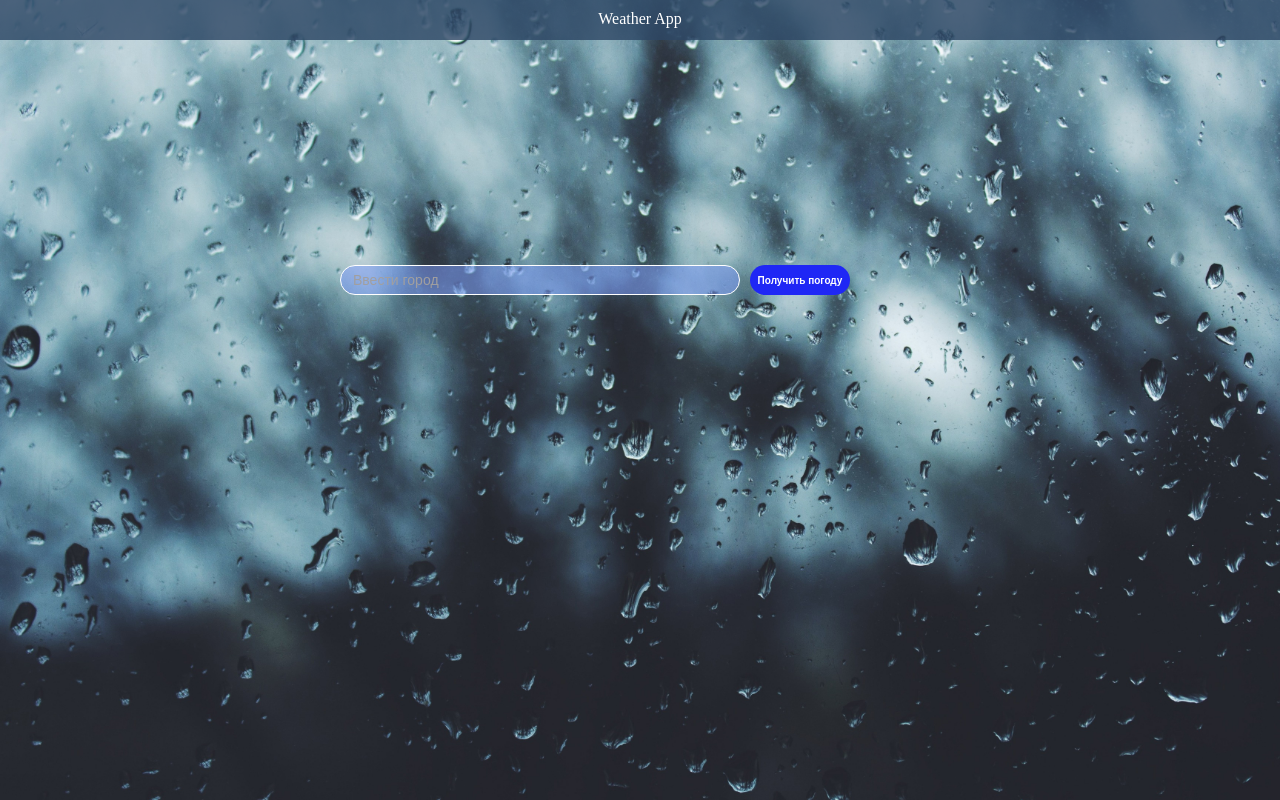
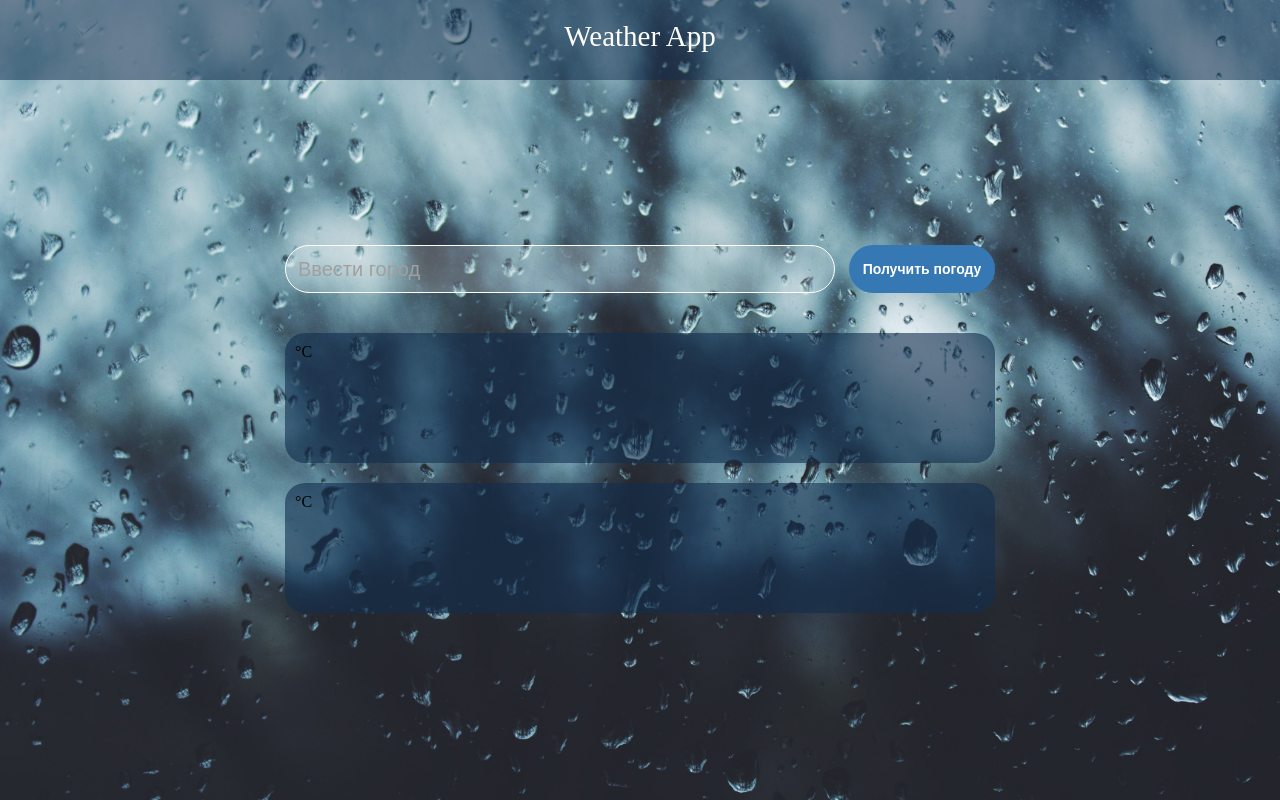
Before and after one commit to Akmi555/projec_02_ts, a React (Create React App) app: page /clients in a window 1280 px wide. Built offline with nearby package versions, Linux system fonts and the light colour scheme.

Commit message:
Progekt_Weather_5

```diff
--- a/src/components/Button/styles.ts
+++ b/src/components/Button/styles.ts
@@ -5,16 +5,17 @@ interface ButtonComponentProps {
 }
 
 export const ButtonComponent = styled.button<ButtonComponentProps>`
-  width: 100px;
-  height: 30px;
+  width: 146px;
+  height: 48px;
   outline: none;
   border: none;
-  padding: 2px;
+  padding: 12px, 40px, 12px, 40px;
+  gap: 10px;
   /* background: #1f27f5; */
-  background: ${({disabled})=>disabled? 'grey': '#1f27f5'};
-  border-radius: 20px;
+  background: ${({disabled})=>disabled? 'grey': '#3678B4'};
+  border-radius: 50px;
   color: white;
-  font-size: 10px;
+  font-size: 14px;
   font-weight: bold;
   cursor: pointer;
 `
--- a/src/components/Input/styles.ts
+++ b/src/components/Input/styles.ts
@@ -4,7 +4,8 @@ export const InputContainer = styled.div`
   display: flex;
   flex-direction: column;
   /* gap: 4px; */
-  width: 400px;
+  width: 550px;
+  height: 68px;
 `;
 
 export const Label = styled.label`
@@ -13,14 +14,15 @@ export const Label = styled.label`
 `;
 
 export const InputElement = styled.input`
-  width: 400px;
-  height: 30px;
-  padding: 12px;
+  width: 550px;
+  height: 48px;
+  padding-left: 12px;
+  /* gap: 10px; */
   outline: none;
   border: 1px solid white;
-  border-radius: 30px;
-  font-size: 14px;
-  background-color: rgba(128, 157, 255, 0.5);
+  border-radius: 40px;
+  font-size: 20px;
+  background-color: rgba(255, 255, 255, 0.2);
   color: white;
 
   &::placeholder {
--- a/src/pages/Weather/Weather.tsx
+++ b/src/pages/Weather/Weather.tsx
@@ -1,4 +1,4 @@
-import { useState } from "react";
+import { createContext, useEffect, useState } from "react";
 import { useFormik } from "formik";
 
 import {
@@ -14,7 +14,7 @@ import Button from "components/Button/Button";
 import Input from "components/Input/Input";
 import { weatherValues } from "./types";
 
-
+export const MainWeatherContext = createContext<string[]>([]);
 
 function Weather() {
   const [resultValue, setResultValue] = useState<string[]>([]);
@@ -36,18 +36,21 @@ function Weather() {
     const response = await fetch(
       `https://api.openweathermap.org/data/2.5/weather?q=${CITY_NAME}&appid=${APP_ID}`
     );
-    // console.log(response);
+    console.log(response);
     const result = await response.json();
     console.log(result);
     // setResultValue(result.main.temp);
     setResultValue([
-      result.main.temp,
+      (result.main.temp - 273.15).toFixed(1),
       result.name,
-      result.main.humidity,
-      result.main.pressure,
-      result.weather[0].icon
+      result.weather[0].icon,
+      (result.main.feels_like- 273.15).toFixed(1),
     ]);
   };
+
+  // useEffect(() => {
+  //   console.log("Component did update");
+  // }, [Button]);
 
   console.log(resultValue);
 
@@ -64,11 +67,13 @@ function Weather() {
           />
           <Button name="Получить погоду" type="submit" />
         </InputContainer>
-        <OutputContainer>
-          {resultValue}
-          <WeatherInfo />
-          <WeatherError />
-        </OutputContainer>
+        <MainWeatherContext.Provider value={resultValue}>
+          <OutputContainer>
+            {resultValue}
+            <WeatherInfo />
+            <WeatherError />
+          </OutputContainer>
+        </MainWeatherContext.Provider>
       </WeatherMain>
     </WeatherPage>
   );
--- a/src/pages/Weather/components/WeatherInfo/WeatherInfo.tsx
+++ b/src/pages/Weather/components/WeatherInfo/WeatherInfo.tsx
@@ -1,7 +1,22 @@
-import { WeatherData } from "./styles"
+import { useContext } from "react"
+
+import { WeatherCityData, WeatherData, WeatherFirstContainer, WeatherIconData, WeatherSecondContainer, WeatherTempData, WeatherTempFeelsLikeData } from "./styles"
+import { MainWeatherContext } from "pages/Weather/Weather"
+
+
 
 function WeatherInfo() {
-  return <WeatherData></WeatherData>
+  const contentData = useContext(MainWeatherContext)
+  return <WeatherData>
+    <WeatherFirstContainer>
+      <WeatherTempData>{contentData[0]}°C</WeatherTempData>
+      <WeatherCityData>{contentData[1]}</WeatherCityData>
+      <WeatherIconData ></WeatherIconData>
+    </WeatherFirstContainer>
+    <WeatherSecondContainer >
+      <WeatherTempFeelsLikeData>{contentData[3]}°C</WeatherTempFeelsLikeData>
+    </WeatherSecondContainer >
+  </WeatherData>
 }
 
 export default WeatherInfo
--- a/src/pages/Weather/components/WeatherInfo/styles.ts
+++ b/src/pages/Weather/components/WeatherInfo/styles.ts
@@ -2,6 +2,43 @@ import styled from "@emotion/styled";
 
 export const WeatherData = styled.div`
   display: flex;
-  height: 100px;
-  width: 600px;
+  flex-direction: column;
+  gap: 20px;
+  height: 100%;
+  width: 100%;
+
 `;
+
+export const WeatherFirstContainer = styled.div`
+  display: flex;
+  height: 130px;
+  width: 100%;
+  background-color: rgba(18, 45, 77, 0.6);
+  border-radius: 20px;
+  padding: 10px;
+`;
+
+export const WeatherTempData = styled.div`
+
+`;
+
+export const WeatherCityData = styled.div`
+
+`;
+
+export const WeatherIconData = styled.image`
+
+`;
+
+export const WeatherSecondContainer = styled.div`
+  display: flex;
+  height: 130px;
+  width: 100%;
+  background-color: rgba(18, 45, 77, 0.6);
+  border-radius: 20px;
+  padding: 10px;
+`;
+
+export const WeatherTempFeelsLikeData = styled.div`
+
+`;
--- a/src/pages/Weather/styles.ts
+++ b/src/pages/Weather/styles.ts
@@ -11,13 +11,14 @@ export const WeatherPage = styled.div`
 `;
 export const WeatherTitle = styled.header`
   display: flex;
-  width: 100%;
-  height: 40px;
+  width: 1,920px;
+  height: 80px;
   justify-content: center;
-  padding: 10px;
-  font-size: 16px;
-  background-color: rgba(45, 70, 100, 0.8);
-  border-color: white;
+  padding: 20px;
+  font-size: 29px;
+  background-color: rgba(18, 45, 77, 0.5);
+  border: 1px;
+  border-color:  white;
   color: white;
 `;
 
@@ -26,7 +27,6 @@ export const WeatherMain = styled.main`
   flex-direction: column;
   align-items: center;
   justify-content: center;
-
   height: 90%;
   width: 100%;
   gap: 40px;
@@ -34,13 +34,19 @@ export const WeatherMain = styled.main`
 
 export const InputContainer = styled.form`
   display: flex;
-  height: 30px;
-  width: 600px;
-  gap: 10px;
+  top: 220px;
+  left: 605px;
+  gap: 14px;
+  height: 48px;
+  width: 710px;
 `;
 
 export const OutputContainer = styled.div`
   display: flex;
-  height: 200px;
-  width: 600px;
+  flex-direction: column;
+  height: 302px;
+  width: 710px;
+  top: 328px;
+  left: 605px;
+  gap: 20px;
 `;
```
